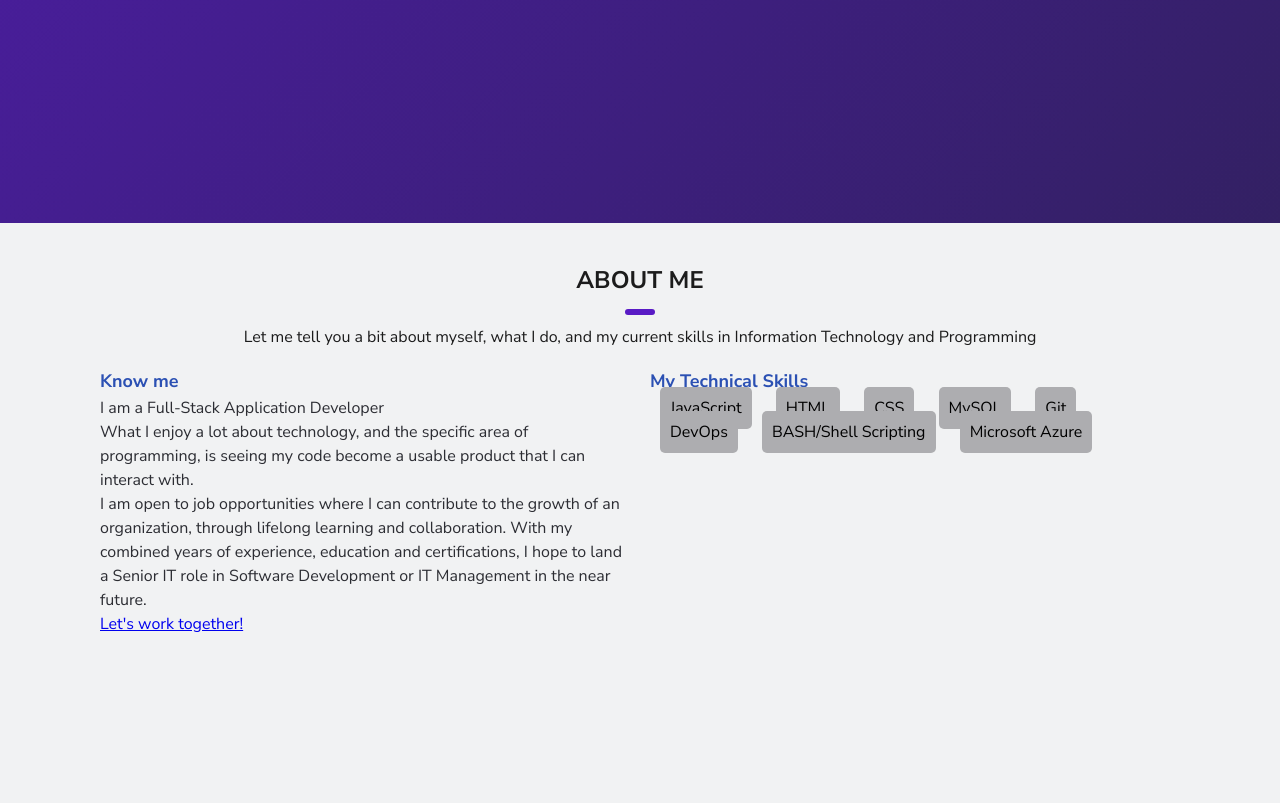
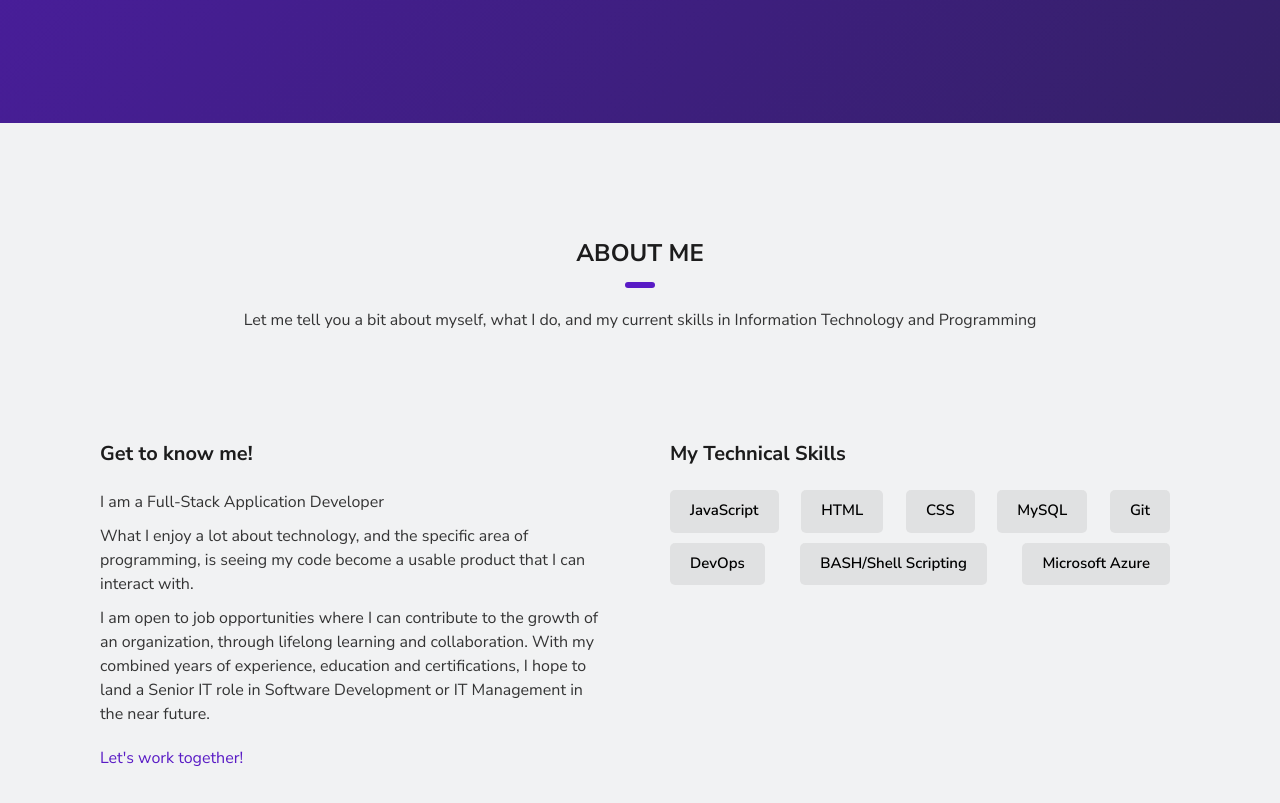
Before and after one commit to moorebarrett-jodiann/moorejodiannc, a plain HTML site: page index.html in a window 1280 px wide. Shown: the part 677-1480 px from the top of the page. Drawn offline with Linux system fonts and the light colour scheme.

Commit message:
Update About Me UI

```diff
--- a/index.html
+++ b/index.html
@@ -57,7 +57,7 @@
                     </div>
                     <div class="row">
                         <div class="card">
-                            <h3>Know me</h3>
+                            <h3>Get to know me!</h3>
                             <article>
                                 <p>I am a Full-Stack Application Developer</p>
                                 <p>What I enjoy a lot about technology, and the specific area of programming,
@@ -67,11 +67,11 @@
                                     education and certifications, I hope to land a Senior IT role in Software Development
                                     or IT Management in the near future.</p>
                             </article>
-                            <a href="contact.html" class="about-contact-link">Let's work together!</a>
+                            <a href="#contact" class="about-contact-link">Let's work together!</a>
                         </div>
                         <div class="card">
                             <h3>My Technical Skills</h3>
-                            <div>
+                            <div class="flexbox">
                                 <div class="skills">JavaScript</div>
                                 <div class="skills">HTML</div>
                                 <div class="skills">CSS</div>
--- a/src/stylesheet/index.css
+++ b/src/stylesheet/index.css
@@ -5,7 +5,6 @@
     --app-light-grey:#adadb0;
     --app-dark-bg:#131313;
     --app-light-bg:#e0e0e0;
-    --app-light-text-color:#f4f6f8;
     --app-white:#f1f2f3;
     --app-pink:#FC415A;
     --app-green:#46737C;
@@ -17,6 +16,7 @@
     --app-btn-width: 100%;
     --app-light-text-color: #f4f6f8;
     --app-dark-text-color: #1c1c1c;
+    --app-grey-text-color: #343434;
 
     --app-letter-spacing: 0.2px;
     --app-header-line-height: 100px;
@@ -208,7 +208,7 @@ header h1 {
 /**************************************************/
 
 .bio-container {
-    height: 100vh;
+    height: calc(100vh - 100px);
     display: grid;
     place-items: center;
 }
@@ -273,13 +273,15 @@ header h1 {
     background-color: var(--app-white);
     height: 100vh;
     padding: 40px 0px;
+    display: grid;
+    place-items: center;
 }
 
 .sub-heading {
     text-align: center;
     display: grid;
     place-items: center;
-    margin-bottom: 20px;
+    margin-bottom: 10%;
 }
 
 .about-me h2 {
@@ -288,7 +290,8 @@ header h1 {
 }
 
 .about-me .sub-heading p {
-    color: var(--app-dark-text-color);
+    color: var(--app-grey-text-color);
+    margin-top: 10px;
 }
 
 .about-me span.sub-heading-line {
@@ -314,29 +317,56 @@ header h1 {
     text-align: left;
 }
 
+.about-me .row .card .flexbox {
+    display: flex;
+    flex-wrap: wrap;
+}
+
 .about-me .row .card h3 {
-    font-size: var(--app-main-font-size);
+    font-size: 20px;
     font-weight: 700;
-    color: var(--app-blue);
+    color: var(--app-dark-text-color);
+    margin-bottom: 20px;
 }
 
 .about-me .row .card p {
     font-weight: 400;
-    color: var(--app-dark-grey-bg);
+    color: var(--app-grey-text-color);
+}
+
+.about-me .row .card a.about-contact-link {
+    font-weight: 400;
+    color: var(--app-purple);
+    margin-top: 20px;
+    text-decoration: none;
+}
+
+.about-me .row .card article p + p {
+    margin-top: 10px;
 }
 
 .skills {
     background-color: var(--app-light-grey);
     border-radius: 5px;
-    padding: 10px;
-    display: inline;
-    margin: 10px;
+    padding: 10px 20px;
+    margin-bottom: 10px;
+    margin-right: 10px;
+    font-size: 15px;
+    background: rgba(153,153,153,.2);
+    font-weight: 600;
+    display: flex;
+    flex-wrap: wrap;
 }
+
 
 /* flex project cards with screen width 800px and up */
 @media (min-width: 801px) {
     .about-me .row .card {
         width: calc(25% - 15px);
+    }
+
+    .about-me .row .card + .card {
+        margin-left: 40px;
     }
 }
 
@@ -344,6 +374,10 @@ header h1 {
 @media (max-width: 800px) {
     .about-me .row .card {
         width: calc(50% - 10px);
+    }
+
+    .about-me .row .card + .card {
+        margin-left: 40px;
     }
 }
 
@@ -361,7 +395,7 @@ header h1 {
 .contact {
     text-align: center;
     height: 600px;
-    background-color: var(--app-light-bg);
+    background-color: var(--app-pink);
 }
 
 .social-icons ul li {
@@ -391,9 +425,9 @@ footer {
     text-align: center;
     display: grid;
     place-items: center;
-    background-color: var(--app-dark-bg);
+    background-color: var(--app-white);
 }
 
 footer p {
-    color: var(--app-light-text-color);
+    color: var(--app-dark-text-color);
 }
```
